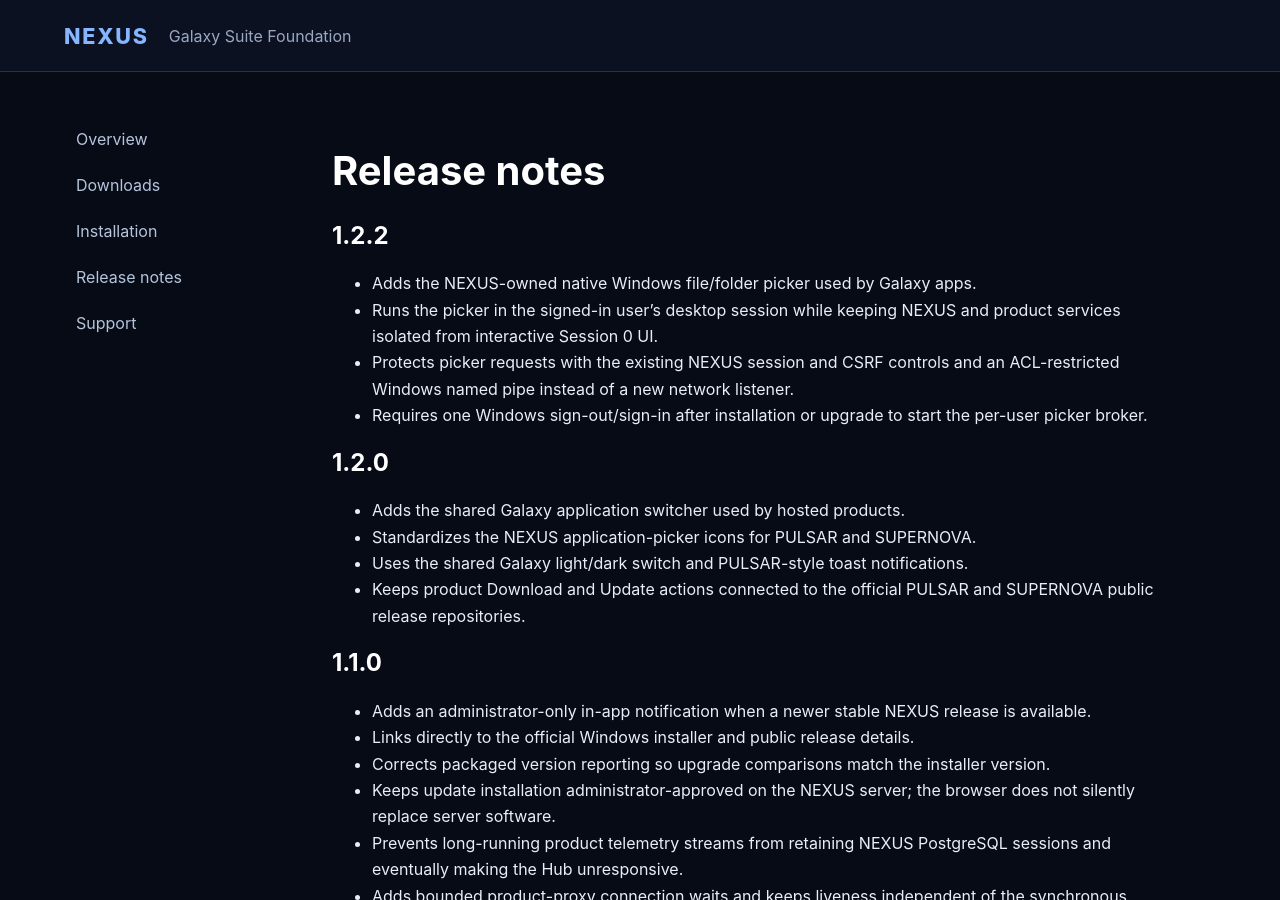
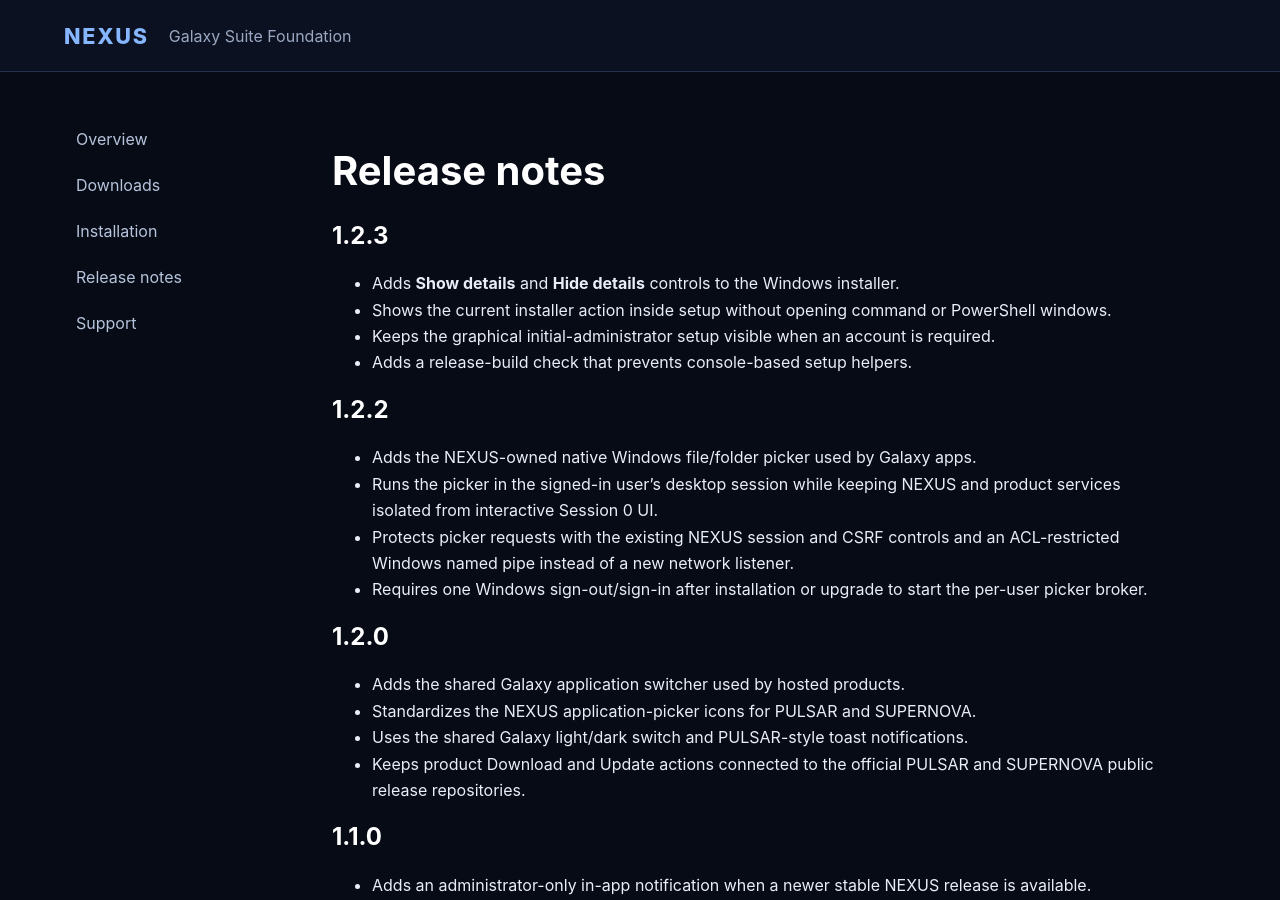
Before and after one commit to JayDubb85/NEXUS-Releases, a Jekyll site: the page built from docs/release-notes.md, in a window 1280 px wide and 900 px high. Built offline with Jekyll 4.4.1, drawn with Linux system fonts in a browser that asks for light colours.

Commit message:
Update public NEXUS distribution

```diff
--- a/docs/release-notes.md
+++ b/docs/release-notes.md
@@ -5,6 +5,13 @@ description: NEXUS release history
 ---
 
 # Release notes
+
+## 1.2.3
+
+- Adds **Show details** and **Hide details** controls to the Windows installer.
+- Shows the current installer action inside setup without opening command or PowerShell windows.
+- Keeps the graphical initial-administrator setup visible when an account is required.
+- Adds a release-build check that prevents console-based setup helpers.
 
 ## 1.2.2
 
```
